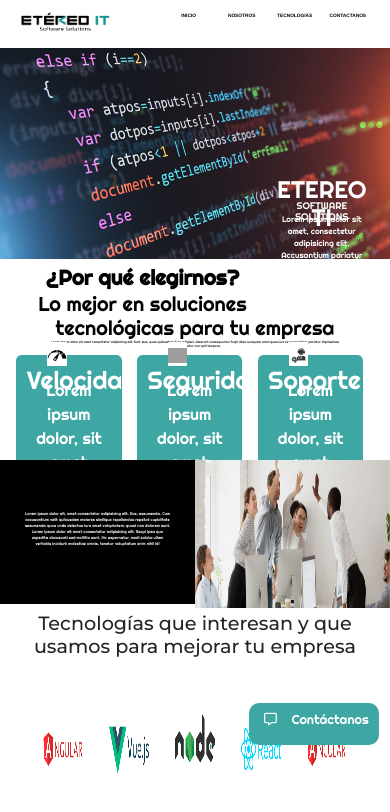
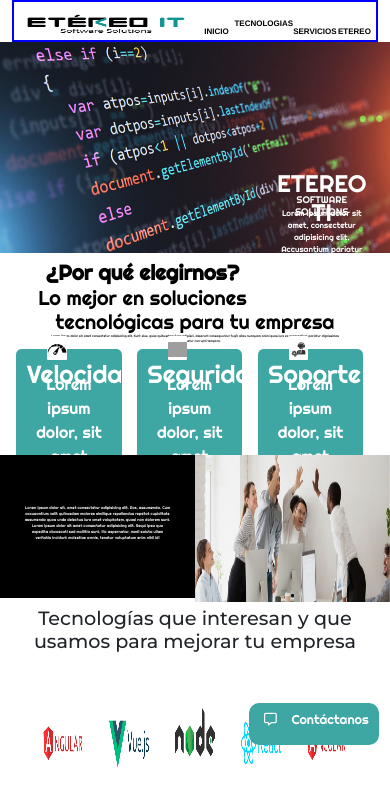
Before and after one commit to MemoAllighieri/EtereoIt-Web, an Angular app: page / in a window 390 px wide. Shown: the top 812 px of the page. Built offline with nearby package versions, Linux system fonts and the light colour scheme; grey boxes are pictures that could not be loaded.

Commit message:
Actualización 08/03/2023

```diff
--- a/src/app/main/contactus/contactus.component.ts
+++ b/src/app/main/contactus/contactus.component.ts
@@ -12,7 +12,8 @@ export class ContactusComponent {
               {id: 3, value : "Chatbot"},
               {id: 4, value : "Páginas web"},
               {id: 5, value : "Aplicación móvil"},
-              {id: 6, value : "Desarrollo web"}];
+              {id: 6, value : "Desarrollo web"},
+              {id: 7, value : "Otro"}];
 
   constructor() { }
 
--- a/src/app/main/header/header.component.css
+++ b/src/app/main/header/header.component.css
@@ -1,40 +1,28 @@
 .header-container{
     width: 100%;
-    height: 5em;
+    height: 8vh;
     display: flex;
     flex-direction: row;
     justify-content: space-around;
 }
 
-.header-rigth-part{
-    width: 48%;
-    height: 5em;
-}
-
 .header-logo{
-    width: 30%;
-    height: 3em;
-    margin-top: 1em;
-    margin-bottom: 1em;
-}
-
-.header-logo:hover{
+    width: 28%;
+    height: 6vh;
+    margin-top: 1vh;
+    margin: 1vh 1% 1vh 1%;
     cursor: pointer;
 }
 
 .header-logo img{
     width: 100%;
-    height: 3em;
-}
-
-.header-left-part{
-    width: 48%;
-    height: 5em;
+    height: 6vh;
 }
 
 .header-links{
-    width: 100%;
-    height: 5em;
+    width: 50%;
+    height: 6vh;
+    margin: 1vh 1% 1vh 1%;
     display: flex;
     flex-direction: row;
     justify-content: space-around;
@@ -42,27 +30,23 @@
 
 .div-link{
     width: 20%;
-    height: 3em;
-    margin-top: 1em;
+    height: 4vh;
+    margin: auto;
 }
 
 .link{
     width: 100%;
     margin: auto;
     color: #383838;
-    font-size: 1em;
-    font-family: 'Franklin Gothic Medium', 'Arial Narrow', Arial, sans-serif;
+    font-size: 1.2em;
+    font-family: 'Righteous', cursive;
     font-weight: bold;
     text-decoration: none;
     display: flex;
     justify-content: center;
-    margin-top: 0.8em;
+    cursor: pointer;
 }
 
-.div-link:hover{
-    transform: scale(1.1);
-    cursor: pointer;
-}
 
 @media screen and (max-width: 1000px){
     .header-container{
@@ -132,9 +116,9 @@
         justify-content: space-around;
     }
 
-    .header-rigth-part{
-        width: 38%;
-        height: 3em;
+    .header-left-part{
+        width: 23%;
+        height: 3vh;
     }
 
     .header-logo{
@@ -181,3 +165,63 @@
         margin-top: 0.8em;
     }
 }
+
+@media screen and (max-width: 400px){
+    .header-container{
+        border: 2px solid blue;
+        width: 100%;
+        height: 5vh;
+        display: flex;
+        flex-direction: row;
+        justify-content: space-around;
+    }
+
+    .header-left-part{
+        width: 23%;
+        height: 5vh;
+    }
+
+    .header-logo{
+        width: 100%;
+        height: 1.5em;
+        margin-top: 0.5em;
+        margin-bottom: 1em;
+    }
+
+    .header-logo img{
+        width: 100%;
+        height: 1.5em;
+    }
+
+    .header-rigth-part{
+        width: 73%;
+        height: 3em;
+    }
+
+    .header-links{
+        width: 100%;
+        height: 3em;
+        display: flex;
+        flex-direction: row;
+        justify-content: space-around;
+    }
+
+    .div-link{
+        width: 25%;
+        height: 1.5em;
+        margin-top: 0.5em;
+    }
+
+    .link{
+        width: 100%;
+        margin: auto;
+        color: black;
+        font-size: 0.5em;
+        font-family: 'Franklin Gothic Medium', 'Arial Narrow', Arial, sans-serif;
+        font-weight: bold;
+        text-decoration: none;
+        display: flex;
+        justify-content: center;
+        margin-top: 1em;
+    }
+}
--- a/src/app/main/header/header.component.html
+++ b/src/app/main/header/header.component.html
@@ -1,23 +1,19 @@
 <div class="header-container">
-    <div class="header-rigth-part">
-        <div class="header-logo">
+    <div class="header-logo">
             <img src="../../../assets/images/header/logo.png">
-        </div>
     </div>
-    <div class="header-left-part">
-        <div class="header-links">
+    <div class="header-links">
             <div class="div-link">
                 <a class="link" href="#Inicio">INICIO</a>
             </div>
-            <div class="div-link">
-                <a class="link" href="#Nosotros">NOSOTROS</a>
-            </div>
-            <div class="div-link">
+            <div class="divz-link">
                 <a class="link" href="#Tecnologia">TECNOLOGIAS</a>
             </div>
             <div class="div-link">
-                <a class="link" href="#Contactanos">CONTACTANOS</a>
+                <a class="link" href="#Servicios">SERVICIOS</a>
             </div>
-        </div>
+            <div class="div-link">
+                <a class="link" href="#Etereo">ETEREO</a>
+            </div>
     </div>
 </div>
--- a/src/app/main/home/aboutus/aboutus.component.html
+++ b/src/app/main/home/aboutus/aboutus.component.html
@@ -28,7 +28,7 @@
                     Lorem ipsum dolor sit amet consectetur adipisicing elit. Sunt eius, quae quibusdam fuga adipisci, deserunt consequuntur fugit alias numquam animi quas iure ex praesentium pariatur dignissimos delectus tenetur corrupti tempora.
                 </p>
             </div>
-            <div class="choose-options">
+            <div id="Inicio" class="choose-options">
                 <div class="option">
                     <div class="option-img">
                         <img src="../../../../assets/images/aboutus/velocidad.png">
--- a/src/app/main/home/missionvision/missionvision.component.html
+++ b/src/app/main/home/missionvision/missionvision.component.html
@@ -4,7 +4,7 @@
             <div class="option-container-img">
                 <img src="../../../../assets/images/missionvision/missionv.jpg" alt="mission">
             </div>
-            <div class="option-container-text">
+            <div id="Etereo" class="option-container-text">
                 <div class="option-container-text-title">
                     <h1>MISIÓN</h1>
                 </div>
--- a/src/app/main/home/ourservices/ourservices.component.html
+++ b/src/app/main/home/ourservices/ourservices.component.html
@@ -1,5 +1,5 @@
 <div class="services-container">
-    <div class="services-title">
+    <div id="Servicios" class="services-title">
         <h1>NUESTROS SERVICIOS</h1>
     </div>
     <div class="services-content">
--- a/src/app/main/home/technologies/technologies.component.html
+++ b/src/app/main/home/technologies/technologies.component.html
@@ -1,5 +1,5 @@
 <div class="tecnology-container">
-    <div class="tecnology-title">
+    <div id="Tecnologia" class="tecnology-title">
         <h1>
             Tecnologías que interesan y que usamos para mejorar tu empresa
         </h1>
```
Also changed, not shown: src/app/main/contactus/contactus.component.css (+186 -192 lines).
